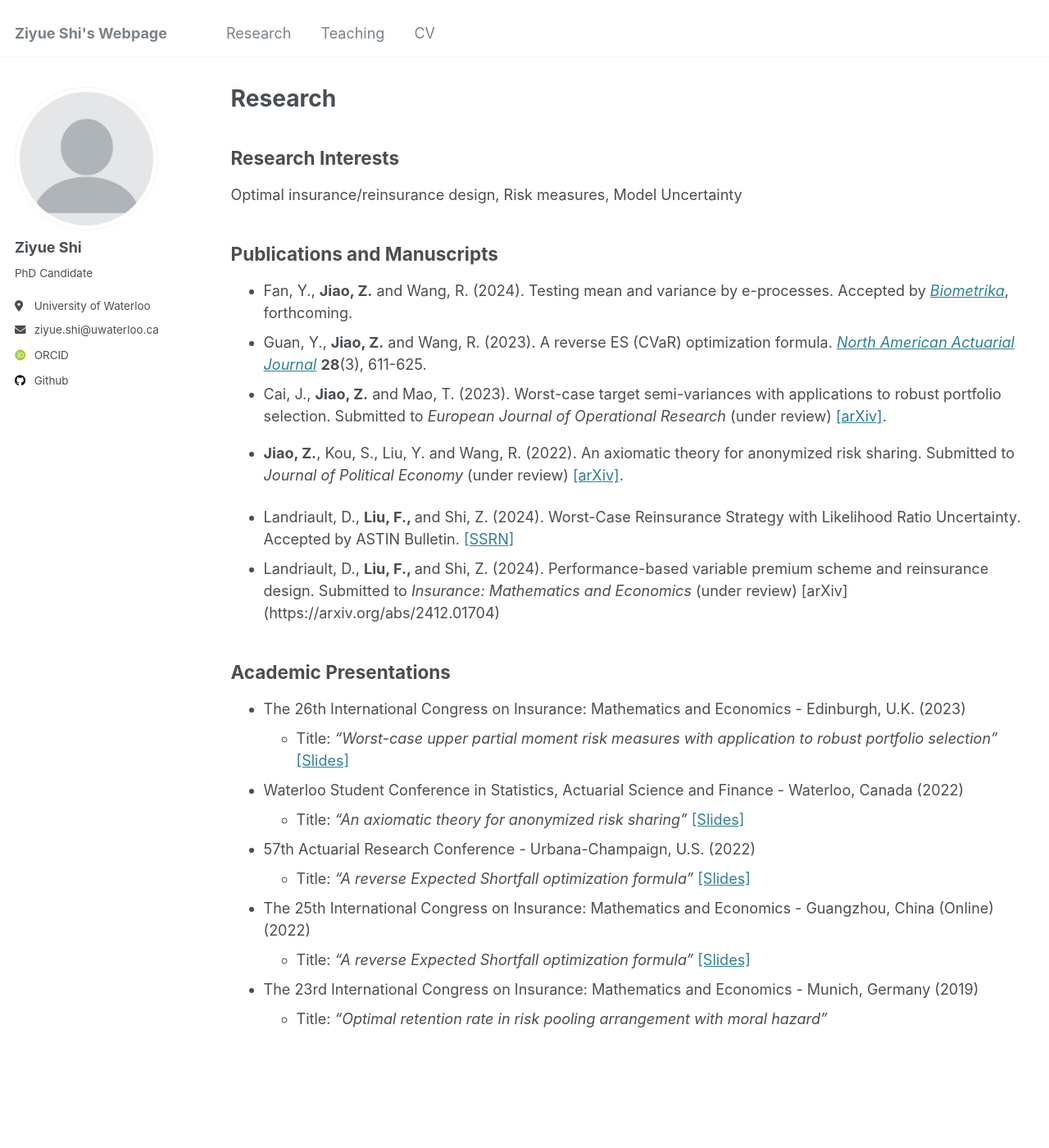
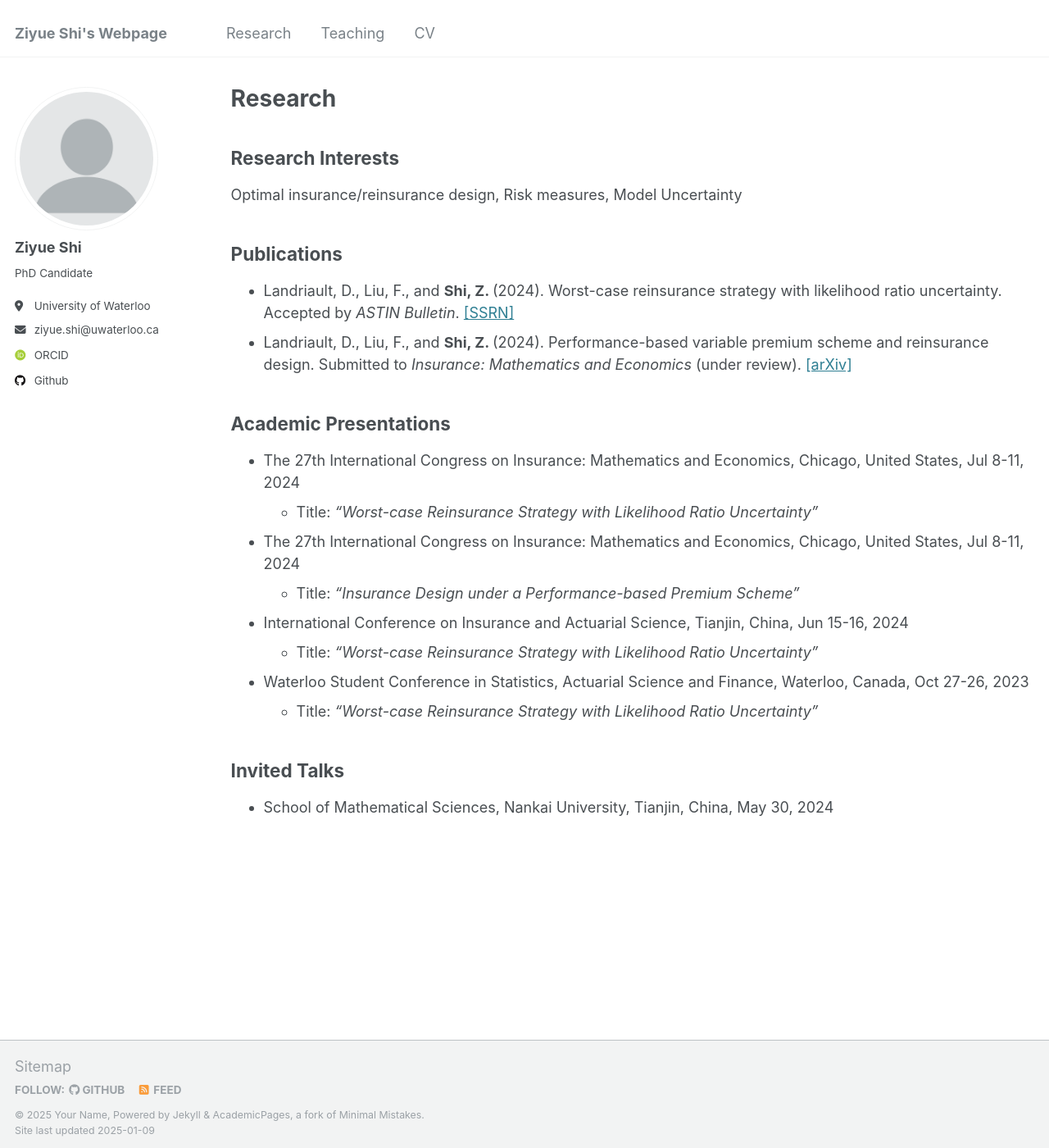
Before and after one commit to ZiyueSHI/ZiyueSHI.github.io, a Jekyll site: the page built from _pages/research.md, in a window 1280 px wide and 1400 px high. Shown: the whole window at 82% size. Built offline with Jekyll 4.4.1, drawn with Linux system fonts in a browser that asks for light colours; some web fonts are replaced.

Commit message:
Update research.md

```diff
--- a/_pages/research.md
+++ b/_pages/research.md
@@ -8,29 +8,25 @@ author_profile: true
 <h2>Research Interests</h2>
 Optimal insurance/reinsurance design, Risk measures, Model Uncertainty
 
-<h2>Publications and Manuscripts</h2>
+<h2>Publications</h2>
 
-* Fan, Y., <b>Jiao, Z.</b> and Wang, R. (2024). Testing mean and variance by e-processes. Accepted by [<i>Biometrika</i>](https://academic.oup.com/biomet/advance-article/doi/10.1093/biomet/asae049/7796539), forthcoming.
-*  Guan, Y., <b>Jiao, Z.</b> and Wang, R. (2023). A reverse ES (CVaR) optimization formula. [<i>North American Actuarial Journal</i>](https://doi.org/10.1080/10920277.2023.2249524) <b>28</b>(3), 611-625.
-* Cai, J., <b>Jiao, Z.</b> and Mao, T. (2023). Worst-case target semi-variances with applications to robust portfolio selection. Submitted to *European Journal of Operational Research* (under review) [[arXiv]](https://arxiv.org/abs/2410.01732).
-* <b>Jiao, Z.</b>, Kou, S., Liu, Y. and Wang, R. (2022). An axiomatic theory for anonymized risk sharing. Submitted to *Journal of Political Economy* (under review) [[arXiv]](https://arxiv.org/abs/2208.07533).
+* Landriault, D., Liu, F., and <b> Shi, Z. </b> (2024). Worst-case reinsurance strategy with likelihood ratio uncertainty. Accepted by *ASTIN Bulletin*. [[SSRN]](https://papers.ssrn.com/sol3/papers.cfm?abstract_id=4750381)
+* Landriault, D., Liu, F., and <b> Shi, Z. </b> (2024). Performance-based variable premium scheme and reinsurance design. Submitted to *Insurance: Mathematics and Economics* (under review). [[arXiv]](https://arxiv.org/abs/2412.01704)
 
-* Landriault, D., <b>Liu, F., </b> and Shi, Z. (2024). Worst-Case Reinsurance Strategy with Likelihood Ratio Uncertainty. Accepted by ASTIN Bulletin. [[SSRN]](https://papers.ssrn.com/sol3/papers.cfm?abstract_id=4750381)
-* Landriault, D., <b>Liu, F., </b> and Shi, Z. (2024). Performance-based variable premium scheme and reinsurance design. Submitted to *Insurance: Mathematics and Economics* (under review) [arXiv] (https://arxiv.org/abs/2412.01704)
-
-
- <!--  <i>North American Actuarial Journal</i>, <b>28</b>(3), 611-625. [[NAAJ]](https://doi.org/10.1080/10920277.2023.2249524), [[arXiv]](https://arxiv.org/abs/2203.02599) -->
-  <!--  <b>Jiao, Z.</b> (2019). Optimal mutual risking sharing arrangement with moral hazard. <i>Graduate Dissertation</i> - Advisor: Ming Zhou. -->
 
 <h2>Academic Presentations</h2>
 
-* The 26th International Congress on Insurance: Mathematics and Economics - Edinburgh, U.K. (2023)
-  * Title: <i>"Worst-case upper partial moment risk measures with application to robust portfolio selection"</i>  [[Slides]](http://zhanyij.github.io/files/26th_ime.pdf)
-* Waterloo Student Conference in Statistics, Actuarial Science and Finance - Waterloo, Canada (2022)
-  * Title: <i>"An axiomatic theory for anonymized risk sharing"</i>  [[Slides]](http://zhanyij.github.io/files/uw.pdf)
-* 57th Actuarial Research Conference - Urbana-Champaign, U.S. (2022)
-  * Title: <i>"A reverse Expected Shortfall optimization formula"</i>  [[Slides]](http://zhanyij.github.io/files/57th_arc.pdf)
-* The 25th International Congress on Insurance: Mathematics and Economics - Guangzhou, China (Online) (2022)
-  * Title: <i>"A reverse Expected Shortfall optimization formula"</i>  [[Slides]](http://zhanyij.github.io/files/25th_ime.pdf)
-* The 23rd International Congress on Insurance: Mathematics and Economics - Munich, Germany (2019)
-  * Title: <i>"Optimal retention rate in risk pooling arrangement with moral hazard"</i>
+* The 27th International Congress on Insurance: Mathematics and Economics, Chicago, United States, Jul 8-11, 2024
+  * Title: <i>"Worst-case Reinsurance Strategy with Likelihood Ratio Uncertainty"</i>
+
+* The 27th International Congress on Insurance: Mathematics and Economics, Chicago, United States, Jul 8-11, 2024
+  * Title: <i>"Insurance Design under a Performance-based Premium Scheme"</i>
+
+* International Conference on Insurance and Actuarial Science, Tianjin, China, Jun 15-16, 2024
+    * Title: <i>"Worst-case Reinsurance Strategy with Likelihood Ratio Uncertainty"</i>
+
+* Waterloo Student Conference in Statistics, Actuarial Science and Finance, Waterloo, Canada, Oct 27-26, 2023
+  * Title: <i>"Worst-case Reinsurance Strategy with Likelihood Ratio Uncertainty"</i>
+
+<h2>Invited Talks</h2>
+* School of Mathematical Sciences, Nankai University, Tianjin, China, May 30, 2024
```
